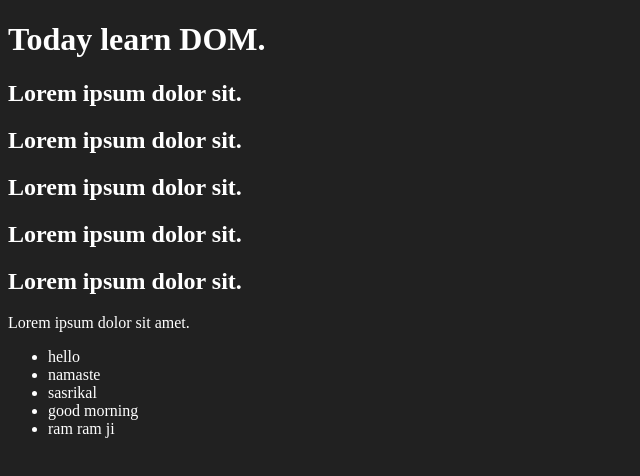
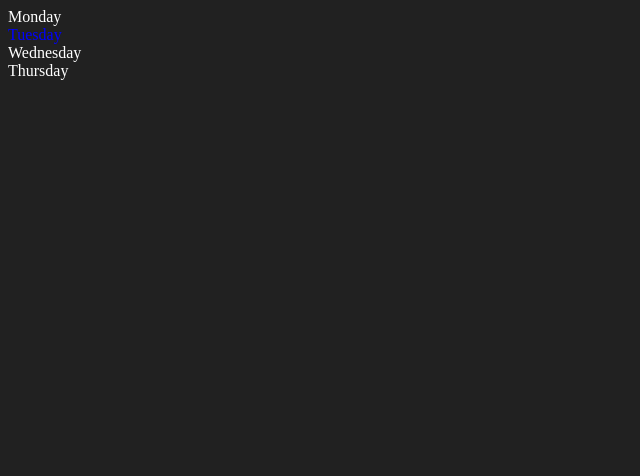
Before and after one commit to Priyanshipal7827/learn-js, a plain HTML site: page new.html in a window 1280 px wide. Shown: the whole page, without its empty margins (0-640 px from the left). Drawn offline with Linux system fonts and the light colour scheme.

Commit message:
add new file

```diff
--- a/new.html
+++ b/new.html
@@ -1,33 +1,51 @@
 <!DOCTYPE html>
 <html lang="en">
+
 <head>
     <meta charset="UTF-8">
     <meta name="viewport" content="width=device-width, initial-scale=1.0">
     <title>DOM Learning</title>
 </head>
 <style>
-    .newbgc{
+    .newbgc {
         background-color: #212121;
         color: white;
 
     }
 </style>
+
 <body class="newbgc">
-    <div>
-        <h1 class="heading" id="title">Today learn DOM. <span style="display: none;"> Test Text.</span> </h1>
-        <h2 id="h2">Lorem ipsum dolor sit.</h2>
-        <h2 id="h2">Lorem ipsum dolor sit.</h2>
-        <h2 id="h2">Lorem ipsum dolor sit.</h2>
-        <h2 id="h2">Lorem ipsum dolor sit.</h2>
-        <h2 id="h2">Lorem ipsum dolor sit.</h2>
-        <p>Lorem ipsum dolor sit amet.</p>
-        <ul>
-            <li>hello</li>
-            <li>namaste</li>
-            <li>sasrikal</li>
-            <li>good morning</li>
-            <li>ram ram ji</li>
-        </ul>
+    <div class="parent">
+        <div class="day">Monday</div>
+        <div class="day">Tuesday</div>
+        <div class="day">Wednesday</div>
+        <div class="day">Thursday</div>
     </div>
 </body>
+
+
+<script>
+    const parent = document.querySelector(".parent");
+    console.log(parent);
+    console.log(parent.children);
+    console.log(parent.children[1]);
+    console.log(parent.children[1].innerText);
+    console.log(parent.children[1].innerHTML);
+
+    console.log("_____________________________________")
+    for (let i = 0; i < parent.children.length; i++) {
+        console.log(parent.children[i].innerHTML);
+
+    }
+    parent.children[1].style.color = "blue";
+    console.log(parent.firstElementChild);
+    console.log(parent.lastElementChild);
+    console.log("___________________________________")
+
+    const newday = document.querySelector(".day");
+    console.log(newday);
+    console.log(newday.parentElement);
+     console.log(newday.nextElementSibling);
+</script>
+
 </html>
```
